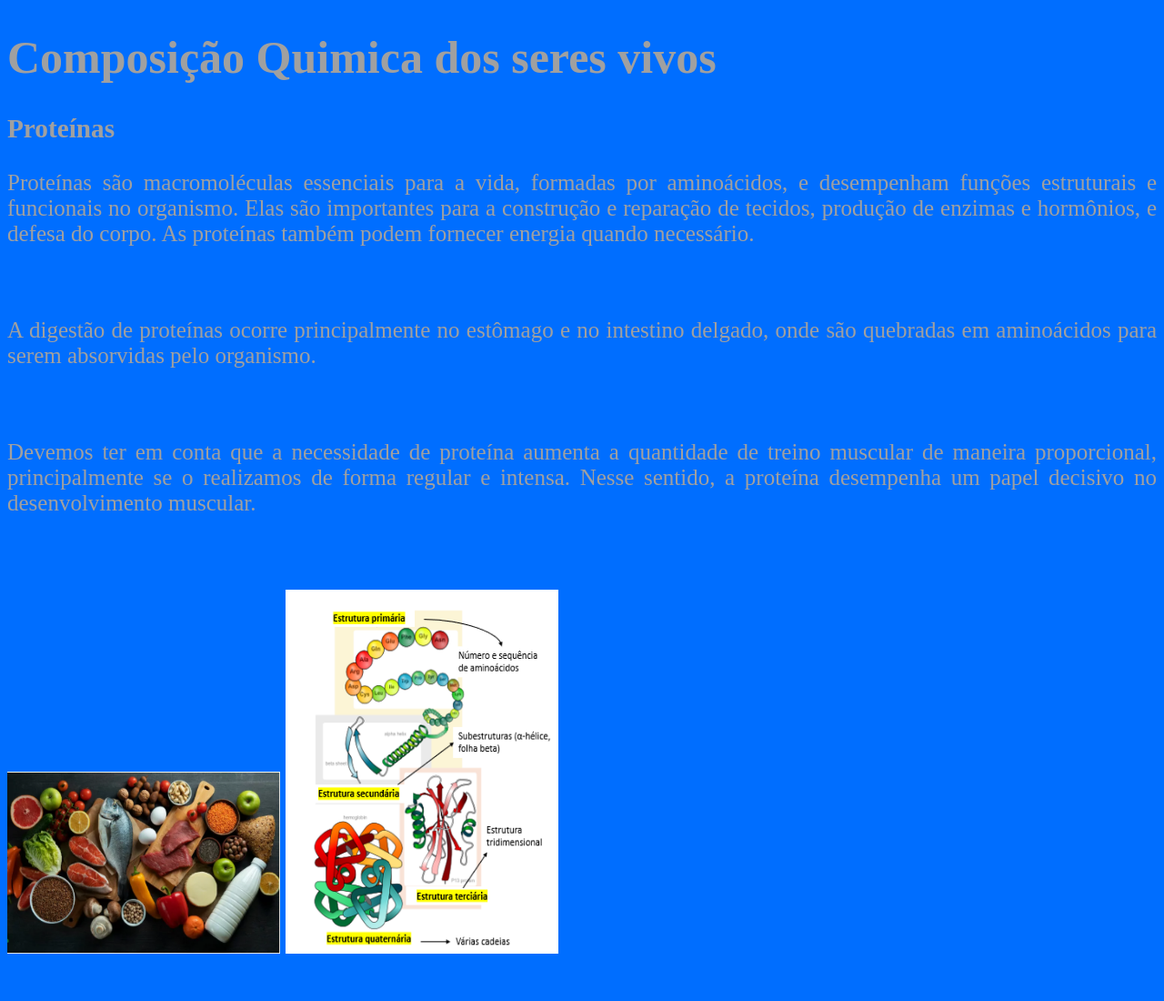
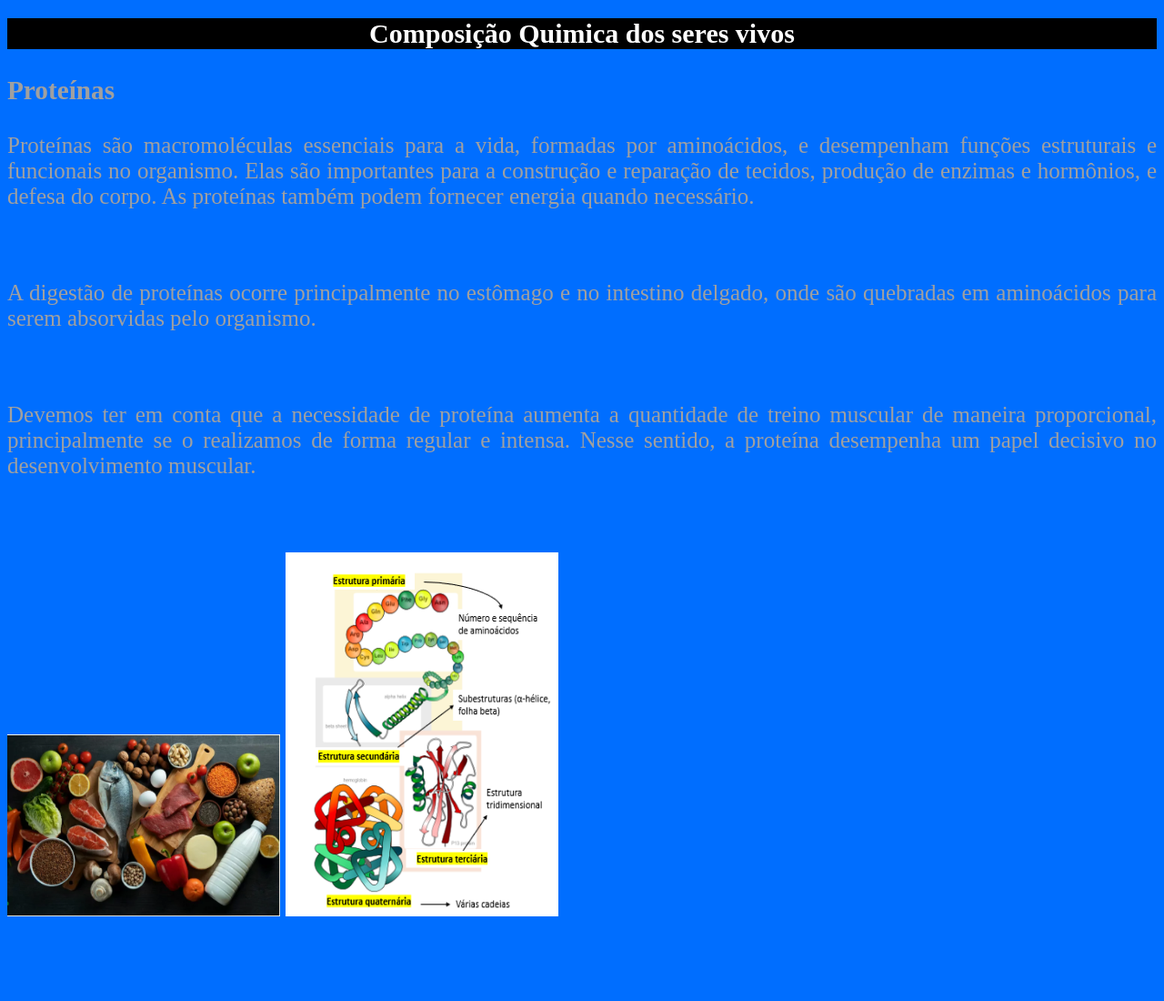
Before and after one commit to andrecossa14/exercicio2-2025, a plain HTML site: page index.html in a window 1280 px wide. Shown: the top 1100 px of the page at 91% size. Drawn offline with Linux system fonts and the light colour scheme; grey boxes are pictures that could not be loaded.

Commit message:
2 - 07- 2025

```diff
--- a/style.css
+++ b/style.css
@@ -4,3 +4,10 @@ body {
    text-align: justify;
    font-size: 25px;
 }
+
+h1{
+  background-color: black;
+  color: white;
+  text-align: center;
+  font-size: 30px;
+}
```
